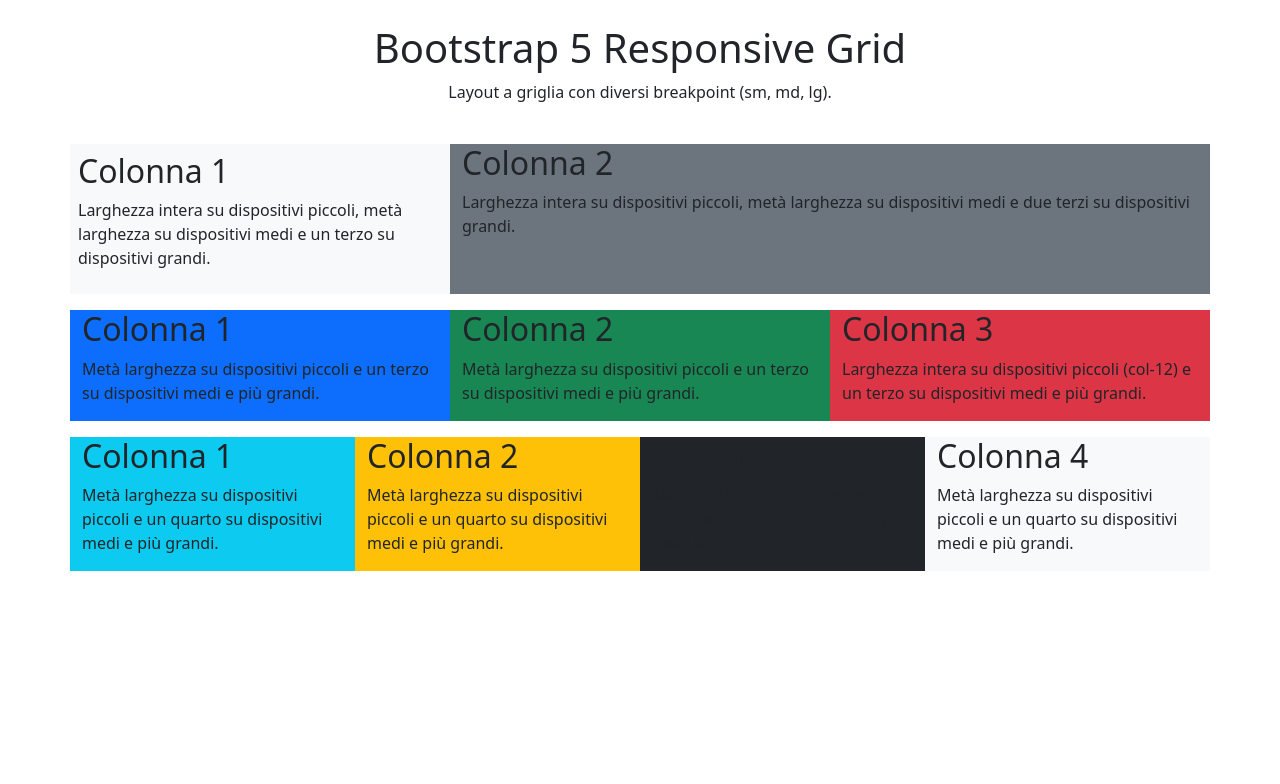
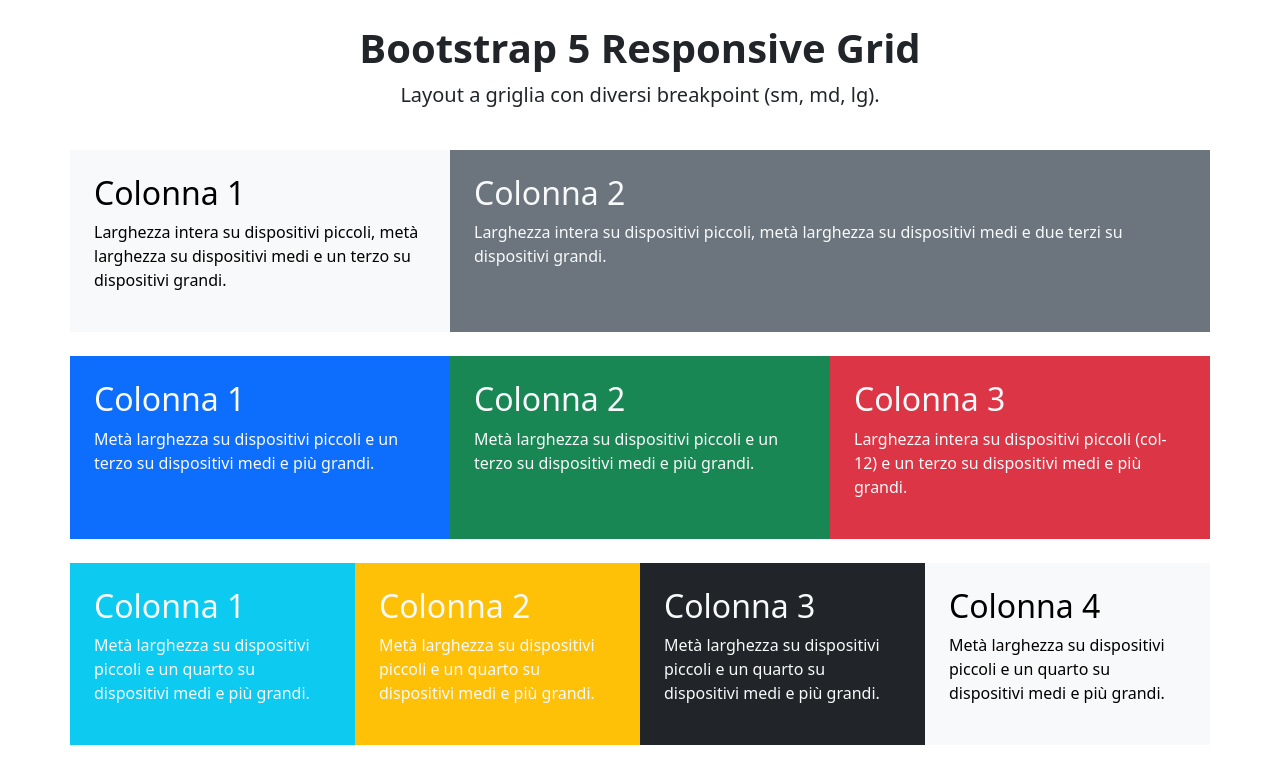
Before and after one commit to lorenzosalti/htmlcss-bootstrap-layout, a plain HTML site: page index.html in a window 1280 px wide. Drawn offline with nearby package versions, Linux system fonts and the light colour scheme.

Commit message:
feat: margin padding and font size

```diff
--- a/index.html
+++ b/index.html
@@ -15,21 +15,21 @@
 
     <!-- page header -->
     <header class="text-center p-4">
-        <h1>Bootstrap 5 Responsive Grid</h1>
-        <p>Layout a griglia con diversi breakpoint (sm, md, lg).</p>
+        <h1 class="fw-semibold">Bootstrap 5 Responsive Grid</h1>
+        <p class="fs-5 fw-light">Layout a griglia con diversi breakpoint (sm, md, lg).</p>
     </header>
     <!-- /page header -->
 
     <!-- main content -->
-    <main class="container ">
+    <main class="container text-light">
 
         <!-- first grid -->
-        <div class="row row-cols-1 row-cols-md-2 mb-3">
-            <div class="col col-lg-4 p-2 bg-light">
+        <div class="row row-cols-1 row-cols-md-2 mb-4">
+            <div class="col col-lg-4 p-4 bg-light text-black">
                 <h2>Colonna 1</h2>
                 <p>Larghezza intera su dispositivi piccoli, metà larghezza su dispositivi medi e un terzo su dispositivi grandi.</p>
             </div>
-            <div class="col col-lg-8 bg-secondary">
+            <div class="col col-lg-8 p-4 bg-secondary">
                 <h2>Colonna 2</h2>
                 <p>Larghezza intera su dispositivi piccoli, metà larghezza su dispositivi medi e due terzi su dispositivi grandi.</p>
             </div>
@@ -37,16 +37,16 @@
         <!-- /first grid -->
 
         <!-- second grid -->
-        <div class="row row-cols-2 row-cols-md-3 mb-3">
-            <div class="col bg-primary">
+        <div class="row row-cols-2 row-cols-md-3 mb-4">
+            <div class="col p-4 bg-primary">
                 <h2>Colonna 1</h2>
                 <p>Metà larghezza su dispositivi piccoli e un terzo su dispositivi medi e più grandi.</p>
             </div>
-            <div class="col bg-success">
+            <div class="col p-4 bg-success">
                 <h2>Colonna 2</h2>
                 <p>Metà larghezza su dispositivi piccoli e un terzo su dispositivi medi e più grandi.</p>
             </div>
-            <div class="col col-12 bg-danger">
+            <div class="col-12 p-4 bg-danger">
                 <h2>Colonna 3</h2>
                 <p>Larghezza intera su dispositivi piccoli (col-12) e un terzo su dispositivi medi e più grandi.</p>
             </div>
@@ -54,20 +54,20 @@
         <!-- /second grid -->
 
         <!-- third grid -->
-        <div class="row row-cols-2 row-cols-md-4 mb-3">
-            <div class="col bg-info">
+        <div class="row row-cols-2 row-cols-md-4 mb-5">
+            <div class="col p-4 bg-info">
                 <h2>Colonna 1</h2>
                 <p>Metà larghezza su dispositivi piccoli e un quarto su dispositivi medi e più grandi.</p>
             </div>
-            <div class="col bg-warning">
+            <div class="col p-4 bg-warning">
                 <h2>Colonna 2</h2>
                 <p>Metà larghezza su dispositivi piccoli e un quarto su dispositivi medi e più grandi.</p>
             </div>
-            <div class="col bg-dark">
+            <div class="col p-4 bg-dark">
                 <h2>Colonna 3</h2>
                 <p>Metà larghezza su dispositivi piccoli e un quarto su dispositivi medi e più grandi.</p>
             </div>
-            <div class="col bg-light">
+            <div class="col p-4 bg-light text-black">
                 <h2>Colonna 4</h2>
                 <p>Metà larghezza su dispositivi piccoli e un quarto su dispositivi medi e più grandi.</p>
             </div>
```
